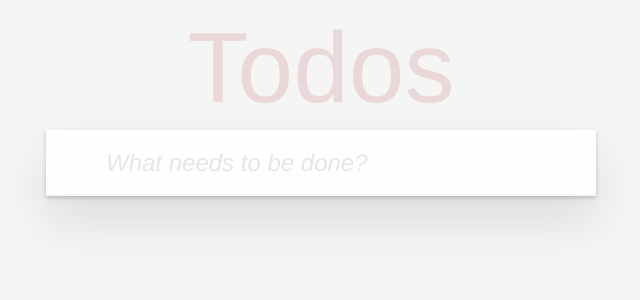
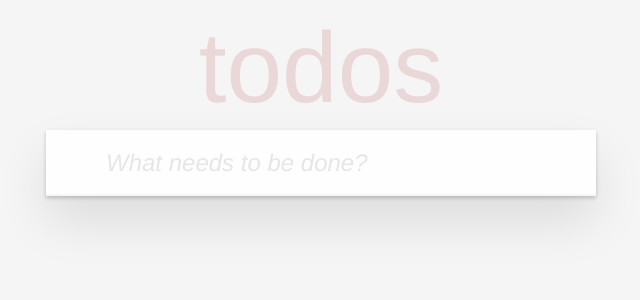
Before and after one commit to lyndseypadget/todomvc-angular, an Angular app: page / in a window 1280 px wide. Shown: the top 300 px of the page, without its empty margins (319-959 px from the left). Built offline with nearby package versions, Linux system fonts and the light colour scheme.

Commit message:
Fix title casing and tabs/spaces

```diff
--- a/src/app/app.component.html
+++ b/src/app/app.component.html
@@ -1,6 +1,6 @@
 <section class="todoapp">
   <header class="header">
-    <h1>Todos</h1>
+    <h1>todos</h1>
     <input class="new-todo" placeholder="What needs to be done?" autofocus="" [(ngModel)]="newTodo.title" (keyup.enter)="addTodo()">
   </header>
   <section class="main" *ngIf="todos.length > 0">
--- a/src/app/app.component.ts
+++ b/src/app/app.component.ts
@@ -62,7 +62,6 @@ export class AppComponent {
     todo.editing = true;
   }
 
-
   get todos() {
     return this.todoDataService.getAllTodos();
   }
```
Also changed, not shown: src/app/todo-data.service.ts (indentation only). Lines whose indentation alone changed are shown as unchanged.
